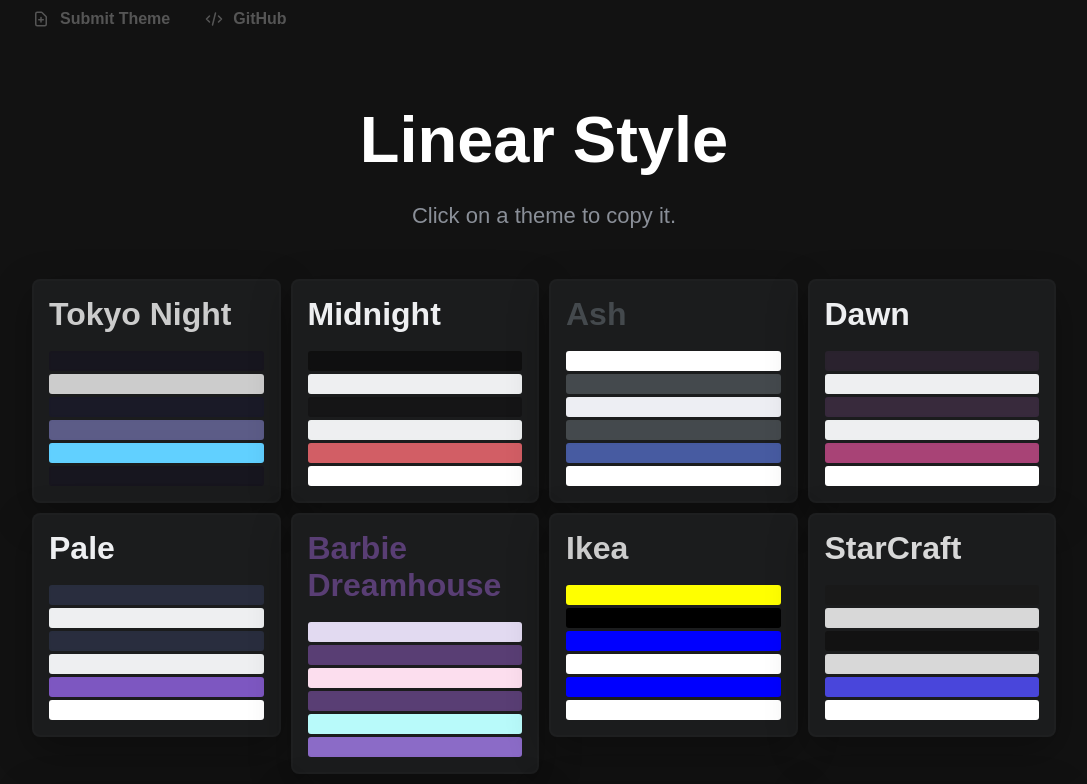
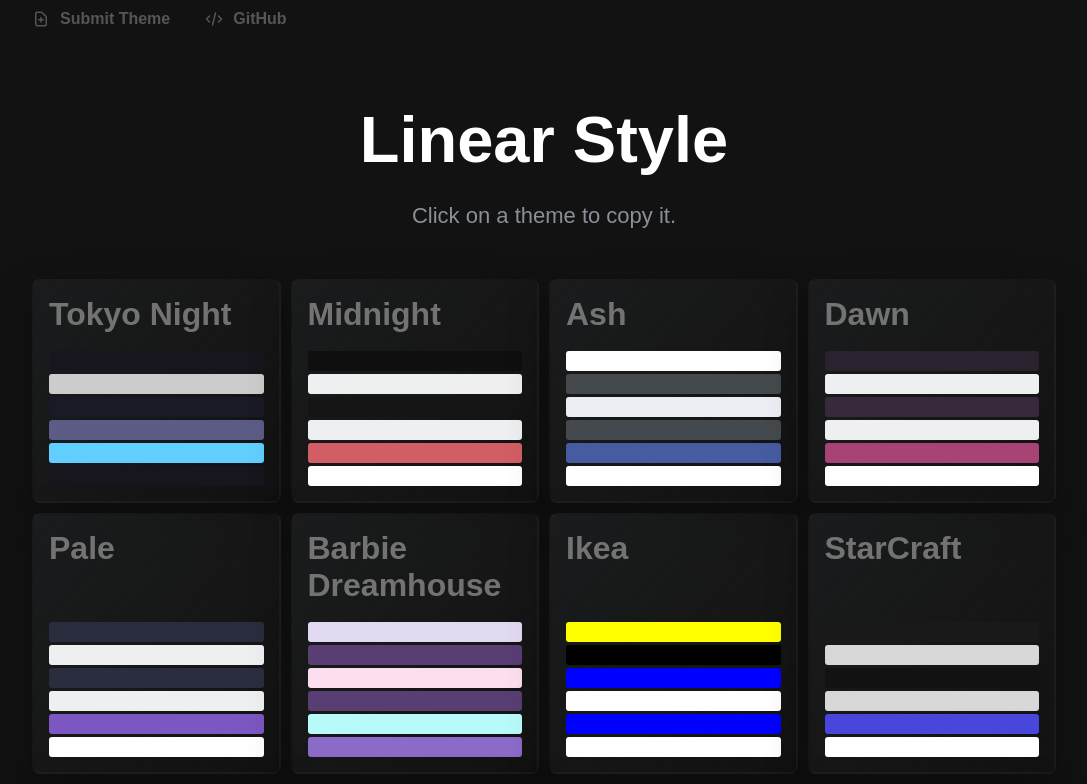
Before and after one commit to alii/linear-style, a Next.js app: page / in a window 1280 px wide. Shown: the top 784 px of the page, without its empty margins (96-1183 px from the left). Built offline with nearby package versions, Linux system fonts and the light colour scheme; a web font is replaced by a local one.

Commit message:
feat: Small UI changes

```diff
--- a/src/components/ThemeCard.ts
+++ b/src/components/ThemeCard.ts
@@ -1,5 +1,4 @@
-import styled, { keyframes } from "styled-components";
-import { getBrightness } from "../core/utils";
+import styled from "styled-components";
 
 export const ThemeCardOverlay = styled.div`
   position: relative;
@@ -13,16 +12,20 @@
   cursor: pointer;
   display: flex;
   flex-direction: column;
-  background: #1b1c1d;
-  opacity: ${({ dimmed }) => (dimmed ? "0.5" : "1")};
+  height: 100%;
+  background: linear-gradient(
+    130deg,
+    ${(props) => props.theme.colors.lighterBackground},
+    ${(props) => props.theme.colors.lighterBackground}0c
+  );
+  opacity: ${({ dimmed }) => (dimmed ? 0.5 : 1)};
   transition: 0.2s opacity ease-out 0s;
 `;
 
 export const ThemeCardHeader = styled.h1<{ color: string }>`
   font-weight: 600;
   margin-bottom: 15px;
-  color: ${(props) =>
-    getBrightness(props.color) < 50 ? props.theme.colors.text : props.color};
+  opacity: 0.5;
   flex: 1;
 `;
 
--- a/src/themes.ts
+++ b/src/themes.ts
@@ -4,6 +4,7 @@
   colors: {
     background: string;
     text: string;
+    lighterBackground: string;
   };
 };
 
@@ -12,6 +13,7 @@
     colors: {
       background: "#121212",
       text: "#cccccc",
+      lighterBackground: "#1b1c1d",
     },
   },
 };
```
